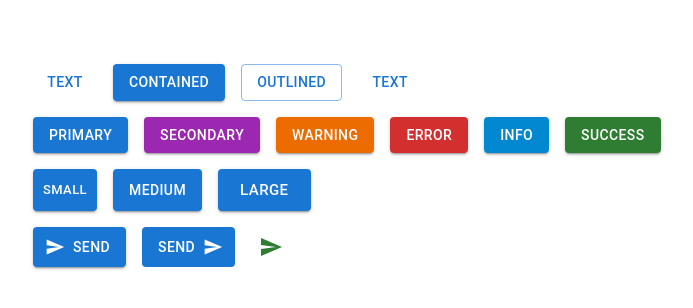
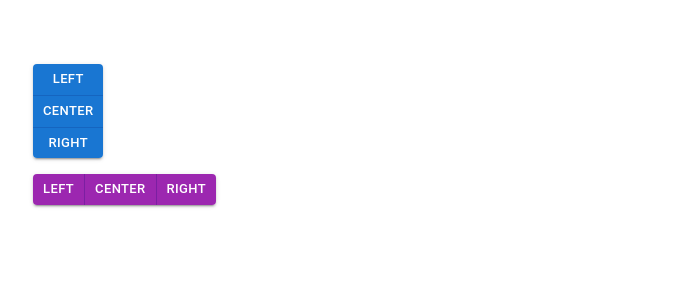
Before and after one commit to nuwan199044/react-material, a React (Create React App) app: page / in a window 1280 px wide. Shown: the top 308 px of the page, without its empty margins (31-724 px from the left). Built offline with nearby package versions, Linux system fonts and the light colour scheme.

Commit message:
Usage of Button Group

```diff
--- a/src/App.tsx
+++ b/src/App.tsx
@@ -1,12 +1,14 @@
 import './App.css';
-import { MuiButton } from './components/MuiButton';
+import { MuiButtonGroup } from './components/MuiButtonGroup';
+// import { MuiButton } from './components/MuiButton';
 // import { MuiTypography } from './components/MuiTypography';
 
 function App() {
   return (
     <div className="App">
       {/* <MuiTypography /> */}
-      <MuiButton />
+      {/* <MuiButton /> */}
+      <MuiButtonGroup />
     </div>
   );
 }
--- /dev/null
+++ b/src/components/MuiButtonGroup.tsx
@@ -0,0 +1,33 @@
+import { Stack, Button, ButtonGroup } from "@mui/material";
+
+export const MuiButtonGroup = () => {
+  return (
+    <Stack spacing={2}>
+      <Stack direction="row">
+        <ButtonGroup
+          orientation="vertical"
+          variant="contained"
+          color="primary"
+          size="small"
+          aria-aria-label="vertical button group"
+        >
+          <Button>Left</Button>
+          <Button>Center</Button>
+          <Button>Right</Button>
+        </ButtonGroup>
+      </Stack>
+      <Stack direction="row">
+        <ButtonGroup
+          variant="contained"
+          color="secondary"
+          size="small"
+          aria-aria-label="horizontol button group"
+        >
+          <Button>Left</Button>
+          <Button>Center</Button>
+          <Button>Right</Button>
+        </ButtonGroup>
+      </Stack>
+    </Stack>
+  );
+};
```
